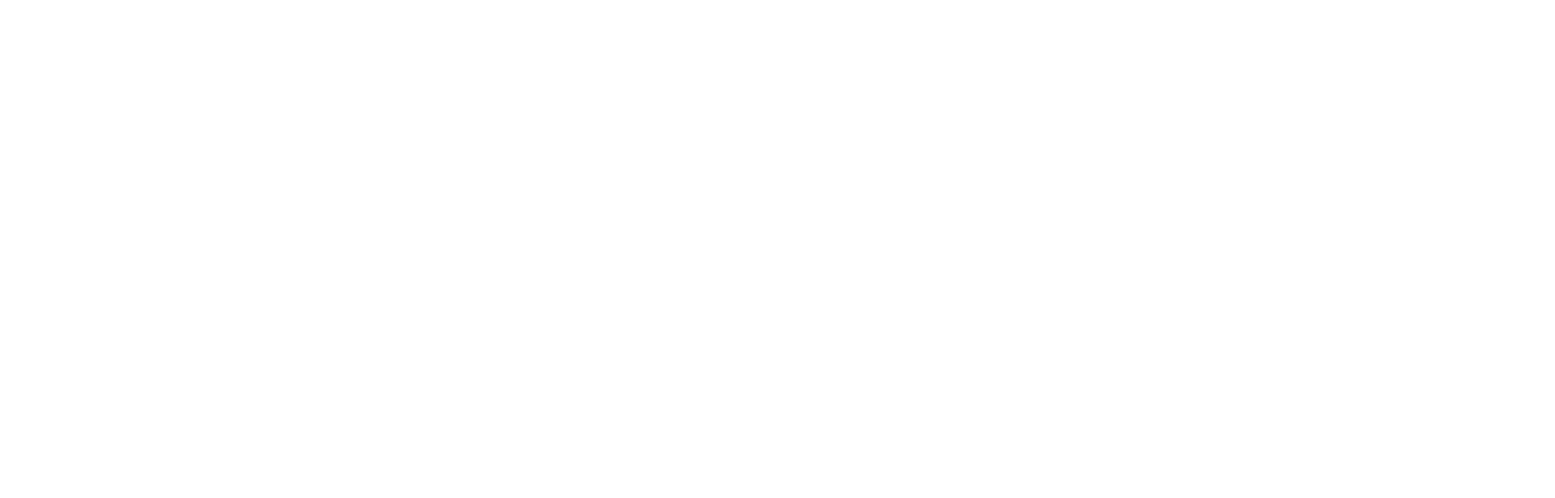
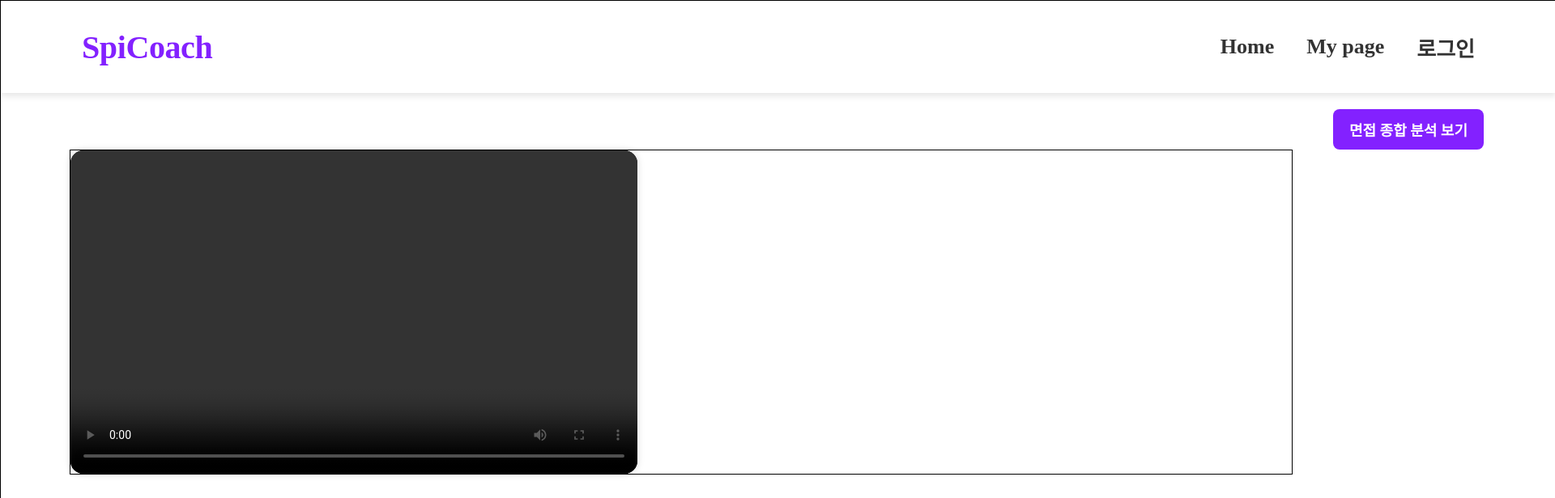
Before and after one commit to s-sumin/devcap, a React (Create React App) app in the folder capstone/: page /reviewr in a window 1280 px wide. Before the commit this address had no page. Shown: the top 616 px of the page at 81% size, 1920 px wide, since content can reach past the window. Built offline with nearby package versions, Linux system fonts and the light colour scheme.

Commit message:
리뷰페이지영상연결

```diff
--- a/capstone/src/App.js
+++ b/capstone/src/App.js
@@ -7,7 +7,8 @@ import Login from "./pages/Login.jsx";
 import Register from "./pages/Register.jsx";
 import Practice from "./pages/Practice.jsx";
 import Question from "./pages/Question.jsx";
-import Review from "./pages/Review.jsx";
+import ReviewR from "./pages/ReviewR.jsx";
+import ReviewS from "./pages/ReviewS.jsx";
 
 function App() {
   return (
@@ -19,7 +20,8 @@ function App() {
         <Route path="/register" element={<Register />} />
         <Route path="/practice" element={<Practice />} />
         <Route path="/question" element={<Question />} />
-        <Route path="/review" element={<Review />} />
+        <Route path="/reviewr" element={<ReviewR />} />
+        <Route path="/reviews" element={<ReviewS />} />
 
       </Routes>
     </Router>
--- a/capstone/src/components/Practice/PracFinish.jsx
+++ b/capstone/src/components/Practice/PracFinish.jsx
@@ -69,7 +69,7 @@ const AnswerButton = styled.button`
 `;
 
 
-const PracFinish = ({ videoTitle, file, type, resumeId, speechId }) => {
+const PracFinish = ({ videoTitle, file, type, resumeId, speechId, videoId }) => {
 
   const [selected, setSelected] = useState(null);
   const navigate = useNavigate();
@@ -84,9 +84,10 @@ const PracFinish = ({ videoTitle, file, type, resumeId, speechId }) => {
           state: {
             videoTitle,
             file,
-            type,
-            resumeId,
+            type: "speech",
+            //resumeId,
             speechId,
+            videoId,
           },
         });
       } else {
--- a/capstone/src/components/Review/VideoPlayer.jsx
+++ b/capstone/src/components/Review/VideoPlayer.jsx
@@ -1,5 +1,7 @@
-import React from "react";
+import React, { useEffect, useRef, useState } from "react";
 import styled from "styled-components";
+import Hls from "hls.js";
+import axios from "axios";
 
 const VideoWrapper = styled.div`
   display: flex;
@@ -7,8 +9,8 @@ const VideoWrapper = styled.div`
   margin-top: 50px;
   margin-left: 50px;
   border: 1px solid #000;
+`;
 
-`
 const VideoContainer = styled.div`
   width: 700px;
   height: 400px;
@@ -19,18 +21,83 @@ const VideoContainer = styled.div`
   box-sizing: border-box;
 `;
 
+const VideoPlayer = ({ videoId, videoType }) => {
+  const videoRef = useRef(null);
+  const [hlsUrl, setHlsUrl] = useState(null);
 
-const VideoPlayer = () => {
+  useEffect(() => {
+    if (!videoId) {
+      console.warn("⛔ videoId가 없습니다.");
+      return;
+    }
+
+    let retryCount = 0;
+    const maxRetries = 5;
+    const interval = 3000;
+
+    const fetchHlsUrl = async () => {
+      try {
+        console.log("📡 [VideoPlayer] HLS 상태 요청:", videoId);
+        const response = await axios.get(
+          `${process.env.REACT_APP_API_URL}/api/videos/status/${videoId}`
+        );
+
+        const hls =
+          response.data.hlsStreamUrl ||
+          response.data.hls_url ||
+          response.data.hlsUrl;
+
+        if (hls) {
+          console.log("✅ [VideoPlayer] HLS URL 가져옴:", hls);
+          setHlsUrl(hls);
+        } else {
+          console.warn(
+            `⚠️ [VideoPlayer] HLS 미완료 (${retryCount + 1}/${maxRetries}):`,
+            response.data.message
+          );
+          if (retryCount < maxRetries) {
+            retryCount++;
+            setTimeout(fetchHlsUrl, interval);
+          } else {
+            console.error("❌ 최대 재시도 횟수 도달. HLS 변환 실패로 간주.");
+          }
+        }
+      } catch (err) {
+        console.error("❌ [VideoPlayer] HLS 상태 요청 실패:", err);
+      }
+    };
+
+    fetchHlsUrl();
+  }, [videoId]);
+
+  useEffect(() => {
+    if (!hlsUrl || !videoRef.current) return;
+
+    const video = videoRef.current;
+
+    if (Hls.isSupported()) {
+      const hls = new Hls();
+      hls.loadSource(hlsUrl);
+      hls.attachMedia(video);
+
+      return () => {
+        hls.destroy();
+      };
+    } else if (video.canPlayType("application/vnd.apple.mpegurl")) {
+      video.src = hlsUrl;
+    }
+  }, [hlsUrl]);
+
   return (
     <VideoWrapper>
       <VideoContainer>
         <video
+          ref={videoRef}
           width="100%"
           height="100%"
           controls
-          src="https://your-s3-bucket.s3.amazonaws.com/video-name.webm" // ⬅ 실제 S3 링크로 교체
+          playsInline
         />
-
       </VideoContainer>
     </VideoWrapper>
   );
--- a/capstone/src/pages/Practice.jsx
+++ b/capstone/src/pages/Practice.jsx
@@ -8,7 +8,7 @@ import WebcamView from "../components/Practice/WebcamView";
 import ScriptPanel from "../components/Practice/ScriptPanel";
 import PracticeTitle from "../components/Practice/PracticeTitle";
 import PracFinish from "../components/Practice/PracFinish";
-import { uploadPracticeVideo } from "../api/videoApi"; // ✅ API 분리
+import { uploadPracticeVideo } from "../api/videoApi";
 
 const Container = styled.div`
   display: flex;
@@ -48,6 +48,7 @@ const Practice = () => {
   const [stream, setStream] = useState(null);
   const [mediaRecorder, setMediaRecorder] = useState(null);
   const [recordedChunks, setRecordedChunks] = useState([]);
+  const [videoId, setVideoId] = useState(null); // ✅ videoId 상태 추가
 
   useEffect(() => {
     if (file) {
@@ -65,11 +66,17 @@ const Practice = () => {
 
   const uploadVideo = async (videoBlob) => {
     try {
-      await uploadPracticeVideo({
+      const response = await uploadPracticeVideo({
         videoBlob,
         videoTitle,
         type,
       });
+
+      if (response.videoId) {
+        setVideoId(response.videoId); // ✅ 저장
+      } else {
+        console.warn("⚠️ 응답에 videoId 없음");
+      }
     } catch (err) {
       console.error("❌ 영상 업로드 실패:", err);
     }
@@ -83,8 +90,8 @@ const Practice = () => {
 
     if (!stream) return;
 
+    const chunks = [];
     const recorder = new MediaRecorder(stream);
-    const chunks = [];
 
     recorder.ondataavailable = (e) => {
       if (e.data.size > 0) chunks.push(e.data);
@@ -92,7 +99,7 @@ const Practice = () => {
 
     recorder.onstop = () => {
       const blob = new Blob(chunks, { type: "video/webm" });
-      uploadVideo(blob); // ✅ 브라우저 저장 없이 서버 업로드만
+      uploadVideo(blob);
     };
 
     recorder.start();
@@ -143,6 +150,7 @@ const Practice = () => {
               type={type}
               resumeId={resumeId}
               speechId={speechId}
+              videoId={videoId} // ✅ videoId 전달
             />
           </ModalOverlay>
         )}
--- a/capstone/src/pages/Question.jsx
+++ b/capstone/src/pages/Question.jsx
@@ -1,4 +1,3 @@
-// ✅ Question.jsx
 import React, { useEffect, useState } from "react";
 import styled from "styled-components";
 import { useLocation } from "react-router-dom";
@@ -29,7 +28,13 @@ const LeftSection = styled.div`
 
 const Question = () => {
   const location = useLocation();
-  const { file, type, resumeId, speechId } = location.state || {};
+  const {
+    file,
+    type,
+    resumeId,
+    speechId,
+    videoId: practiceVideoId, // ✅ practice에서 넘어온 videoId 받기 (발표용)
+  } = location.state || {};
 
   const [videoTitle, setVideoTitle] = useState("");
   const [isBlurred, setIsBlurred] = useState(false);
@@ -68,7 +73,6 @@ const Question = () => {
             blurred={isCountingDown}
             countdown={countdown}
             onStreamReady={(stream) => setWebcamStream(stream)}
-
           />
           <PracticeTitle
             videoTitle={videoTitle}
@@ -95,9 +99,11 @@ const Question = () => {
           setCountdown={setCountdown}
           setIsCountingDown={setIsCountingDown}
           type={type}
-          webcamStream={webcamStream}// ✅ 이 줄을 반드시 추가해야 함
+          webcamStream={webcamStream}
+          resumeId={resumeId}
+          speechId={speechId}
+          practiceVideoId={practiceVideoId} // ✅ 발표용 videoId 추가 전달
         />
-
       </Container>
     </Layout>
   );
--- a/capstone/src/pages/Review.jsx
+++ b/capstone/src/pages/ReviewR.jsx
@@ -1,4 +1,5 @@
-import React from "react";
+// src/pages/ReviewR.jsx
+import React, { useEffect } from "react";
 import styled from "styled-components";
 import { useLocation } from "react-router-dom";
 import Layout from "../components/Layout";
@@ -10,8 +11,7 @@ const Row = styled.div`
   align-items: flex-start;
   gap: 50px;
   margin: 20px auto auto 35px;
-
-`
+`;
 
 const TotalReviewButton = styled.button`
   height: 50px;
@@ -24,8 +24,6 @@ const TotalReviewButton = styled.button`
   cursor: pointer;
   font-family: Pretendard;
   font-size: 18px;
-  font-weight: 600;
-
   display: flex;
   align-items: center;
   justify-content: center;
@@ -35,17 +33,25 @@ const TotalReviewButton = styled.button`
   }
 `;
 
+const ReviewR = () => {
+  const location = useLocation();
+  const { videoId, videoTitle } = location.state || {};
 
-const Review = () => {
+  useEffect(() => {
+    console.log("🎬 [ReviewR] 영상 정보 확인");
+    console.log("📦 videoId:", videoId);
+    console.log("📦 videoType:", "resume");
+  }, [videoId]);
+
   return (
     <Layout>
       <Header />
       <Row>
-        <VideoPlayer />
-        <TotalReviewButton>종합 분석 보기</TotalReviewButton>
+        <VideoPlayer videoId={videoId} videoType="resume" />
+        <TotalReviewButton>면접 종합 분석 보기</TotalReviewButton>
       </Row>
     </Layout>
   );
 };
 
-export default Review;
+export default ReviewR;
--- /dev/null
+++ b/capstone/src/pages/ReviewS.jsx
@@ -0,0 +1,57 @@
+// src/pages/ReviewS.jsx
+import React, { useEffect } from "react";
+import styled from "styled-components";
+import { useLocation } from "react-router-dom";
+import Layout from "../components/Layout";
+import Header from "../components/Header";
+import VideoPlayer from "../components/Review/VideoPlayer";
+
+const Row = styled.div`
+  display: flex;
+  align-items: flex-start;
+  gap: 50px;
+  margin: 20px auto auto 35px;
+`;
+
+const TotalReviewButton = styled.button`
+  height: 50px;
+  padding: 0 20px;
+  background: #8321FF;
+  color: white;
+  border: none;
+  border-radius: 8px;
+  font-weight: 600;
+  cursor: pointer;
+  font-family: Pretendard;
+  font-size: 18px;
+  display: flex;
+  align-items: center;
+  justify-content: center;
+
+  &:hover {
+    background: #6f1edc;
+  }
+`;
+
+const ReviewS = () => {
+    const location = useLocation();
+    const { videoId, videoTitle } = location.state || {};
+
+    useEffect(() => {
+        console.log("🎤 [ReviewS] 영상 정보 확인");
+        console.log("📦 videoId:", videoId);
+        console.log("📦 videoType:", "speech");
+    }, [videoId]);
+
+    return (
+        <Layout>
+            <Header />
+            <Row>
+                <VideoPlayer videoId={videoId} videoType="speech" />
+                <TotalReviewButton>발표 종합 분석 보기</TotalReviewButton>
+            </Row>
+        </Layout>
+    );
+};
+
+export default ReviewS;
```
Also changed, not shown: capstone/src/components/Question/QuestionPanel.jsx (+33 -21 lines).
